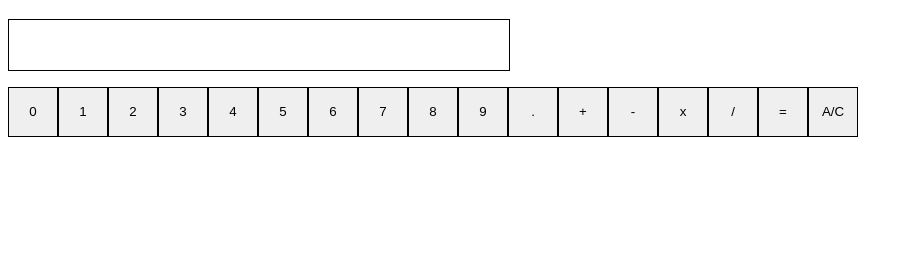
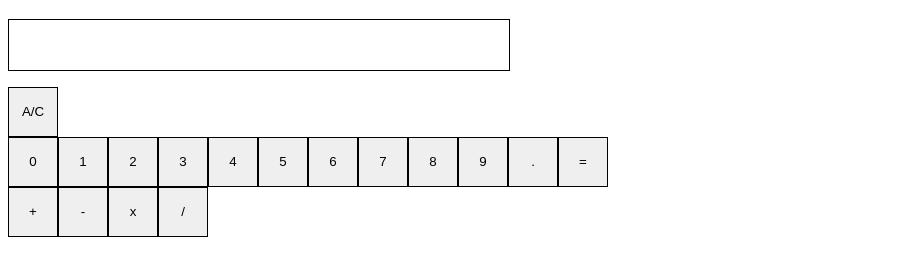
Before and after one commit to ctiller15/JavascriptCalculator, a plain HTML site: page index.html in a window 1280 px wide. Shown: the part 61-336 px from the top of the page, without its empty margins (0-913 px from the left). Drawn offline with Linux system fonts and the light colour scheme.

Commit message:
Place buttons into proper sections and groupings

```diff
--- a/index.html
+++ b/index.html
@@ -7,8 +7,11 @@
 </head>
 <body>
 <h1>Javascript Calculator</h1>
-<div>
+<div class="calc">
 	<p class="display"></p>
+	<div class="deleteButtons"></div>
+	<div class="numButtons"></div>
+	<div class="opButtons"></div>
 </div>
 
 <script type="text/javascript" src="js/app.js"></script>
--- a/js/app.js
+++ b/js/app.js
@@ -1,5 +1,8 @@
-var display = document.querySelector(".display")
-var calc = document.querySelector("div");
+var display = document.querySelector(".display");
+var numSection = document.querySelector(".numButtons");
+var opSection = document.querySelector(".opButtons");
+var deleteSection = document.querySelector(".deleteButtons");
+var calc = document.querySelector(".calc");
 var firstVal = "";
 var secondVal = "";
 var option = 0;
@@ -14,7 +17,7 @@ function createOperation(name, icon, operation){
 	opsObj[name].button.addEventListener("click", function(){
 		handleOperator(operation);
 	});
-	calc.appendChild(opsObj[name].button);
+	opSection.appendChild(opsObj[name].button);
 }
 
 function solve(){
@@ -98,7 +101,7 @@ for(var i = 0; i < 10; i++){
 			solved = false;
 		}
 	});
-	calc.appendChild(btn);
+	numSection.appendChild(btn);
 }
 
 // Selecting the entire set of numbers.
@@ -107,7 +110,7 @@ var nums = document.querySelectorAll(".number");
 // creating a decimal button.
 var decimal = document.createElement("button");
 decimal.textContent = ".";
-calc.appendChild(decimal);
+numSection.appendChild(decimal);
 
 // creating the addition button.
 createOperation("plus", "+", 1);
@@ -125,7 +128,7 @@ createOperation("divide", "/", 4);
 var equals = document.createElement("button");
 equals.classList.add("equal");
 equals.textContent = "=";
-calc.appendChild(equals);
+numSection.appendChild(equals);
 
 // finally, creating a clear button as per the user stories.
 // I am doing a hard refactor after this is complete.
@@ -164,4 +167,4 @@ clear.addEventListener("click", function(){
 	});
 });
 
-calc.appendChild(clear);
+deleteSection.appendChild(clear);
```
